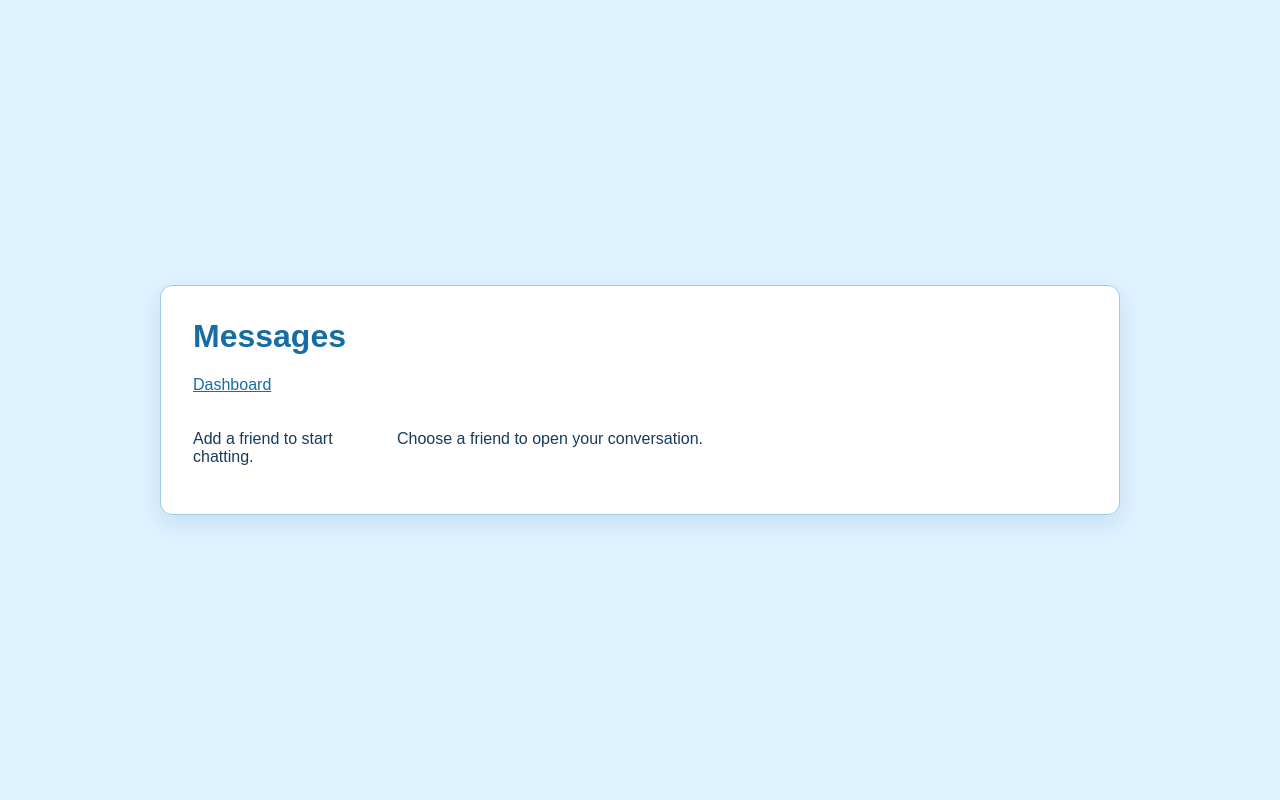
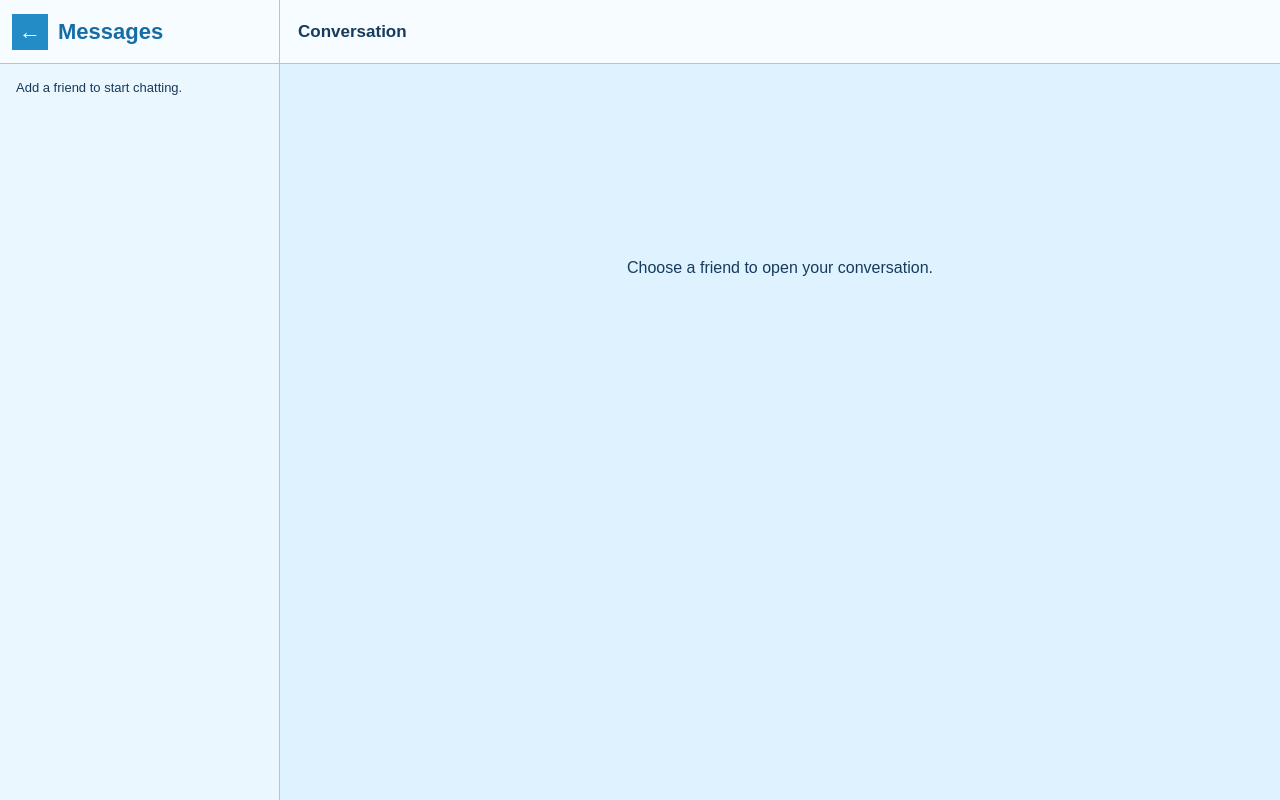
Before and after one commit to cyrusdidit/nexusspace, a PHP site: page /pages/messages.php in a window 1280 px wide. Run offline with PHP 8.4, Linux system fonts and the light colour scheme; the visitor is signed in with stand-in values (Sample User, id 1); data that the repository does not hold is empty.

Commit message:
began messgaes page layout

```diff
--- a/assets/css/style.css
+++ b/assets/css/style.css
@@ -288,20 +288,48 @@ a {
 .people-list li { display: flex; align-items: center; justify-content: space-between; gap: 12px; padding: 12px 0; border-bottom: 1px solid #b9e3f8; }
 .people-list .button { margin: 0; flex-shrink: 0; }
 .person-link { display: flex; align-items: center; gap: 10px; overflow-wrap: anywhere; min-width: 0; }
-.messages-page { width: min(100%, 960px); }
-.messaging-nav { margin-bottom: 20px; }
-.messaging-layout { display: grid; grid-template-columns: 180px minmax(0, 1fr); gap: 24px; }
-.conversation-list a { display: block; padding: 10px; overflow-wrap: anywhere; border-radius: 4px; }
-.conversation-list a[aria-current] { background: #dff2ff; font-weight: bold; }
-.conversation h2 { margin: 0 0 12px; overflow-wrap: anywhere; }
-.conversation-messages { height: 380px; overflow-y: auto; padding: 12px; background: #f6fcff; border: 1px solid #b9e3f8; border-radius: 6px; }
-.conversation-message { background: #dff2ff; border-radius: 8px; padding: 10px; margin: 0 35px 12px 0; overflow-wrap: anywhere; }
-.conversation-message.is-mine { background: #b9e3f8; margin-left: 35px; margin-right: 0; }
-.conversation-message p { white-space: pre-wrap; margin: 6px 0; }
-.conversation textarea { width: 100%; resize: vertical; min-height: 80px; font: inherit; border: 1px solid #79b9dd; border-radius: 6px; padding: 10px; }
-.conversation form button { margin-top: 8px; }
-.message-status { font-size: 13px; }
-@media (max-width: 600px) { .messaging-layout { grid-template-columns: 1fr; } .conversation-list { max-height: 140px; overflow-y: auto; } .messages-page { padding: 20px; } }
+.messages-body { display: block; min-height: 100vh; min-height: 100dvh; padding: 0; overflow: hidden; background: #dff2ff; }
+main.messages-page { display: grid; grid-template-columns: 280px minmax(0, 1fr); width: 100%; max-width: none; height: 100vh; height: 100dvh; min-height: 0; overflow: hidden; padding: 0; border: 0; border-radius: 0; background: #f6fcff; box-shadow: none; }
+.messages-page.is-profile-open { grid-template-columns: 280px minmax(0, 1fr) 320px; }
+.messages-sidebar { display: flex; min-width: 0; min-height: 0; flex-direction: column; border-right: 1px solid #9dcce8; background: #eaf7ff; }
+.messages-sidebar-header { display: flex; align-items: center; flex: 0 0 64px; gap: 10px; padding: 10px 12px; border-bottom: 1px solid #9dcce8; background: #f6fcff; }
+.messages-sidebar-header h1 { min-width: 0; margin: 0; overflow: hidden; font-size: 22px; text-overflow: ellipsis; white-space: nowrap; }
+.messages-dashboard-link, .conversation-mobile-back { display: grid; place-items: center; flex: 0 0 36px; width: 36px; height: 36px; background: #238bc5; color: #fff; font-size: 22px; line-height: 1; text-decoration: none; }
+.messages-dashboard-link:hover, .conversation-mobile-back:hover { background: #166da5; color: #fff; text-decoration: none; }
+.conversation-list { min-height: 0; overflow-x: hidden; overflow-y: auto; }
+.conversation-list > p { margin: 16px; font-size: 13px; }
+.conversation-list a { display: block; min-height: 58px; padding: 12px 14px; overflow: hidden; border-bottom: 1px solid #cce7f5; color: #163b5c; text-decoration: none; text-overflow: ellipsis; white-space: nowrap; }
+.conversation-list a:hover { background: #dff2ff; }
+.conversation-list a[aria-current] { background: #b9e3f8; font-weight: 700; }
+.conversation-list small { margin-top: 4px; overflow: hidden; font-size: 11px; font-weight: 400; text-overflow: ellipsis; white-space: nowrap; }
+.conversation { display: flex; min-width: 0; min-height: 0; flex-direction: column; background: #dff2ff; }
+.conversation-header { display: flex; align-items: center; flex: 0 0 64px; gap: 10px; padding: 10px 18px; border-bottom: 1px solid #9dcce8; background: #f6fcff; }
+.conversation-header h2 { min-width: 0; margin: 0; overflow: hidden; font-size: 17px; text-overflow: ellipsis; white-space: nowrap; }
+.conversation-header h2 a { color: #163b5c; text-decoration: none; }
+.conversation-mobile-back { display: none; }
+.conversation-content { display: flex; flex: 1; min-height: 0; flex-direction: column; padding: 14px 18px; }
+.conversation-empty { display: grid; flex: 1; min-height: 0; place-items: center; padding: 24px; text-align: center; }
+.conversation-messages { flex: 1; min-height: 0; overflow-y: auto; padding: 14px; border: 1px solid #b9e3f8; background: #f6fcff; }
+.conversation-message { max-width: min(72%, 680px); margin: 0 auto 12px 0; padding: 10px; overflow-wrap: anywhere; border-radius: 8px; background: #eaf7ff; }
+.conversation-message.is-mine { margin-right: 0; margin-left: auto; background: #b9e3f8; }
+.conversation-message p { margin: 6px 0; white-space: pre-wrap; }
+.conversation-content form { display: grid; grid-template-columns: minmax(0, 1fr) auto; flex: 0 0 auto; gap: 8px; padding-top: 10px; }
+.conversation textarea { width: 100%; min-height: 52px; max-height: 140px; padding: 10px; resize: vertical; border: 1px solid #79b9dd; border-radius: 6px; font: inherit; }
+.conversation form button { align-self: stretch; min-width: 72px; margin: 0; }
+.message-status { grid-column: 1 / -1; min-height: 16px; margin: 4px 0 0; font-size: 13px; }
+.conversation-profile { min-width: 0; min-height: 0; overflow-y: auto; border-left: 1px solid #9dcce8; background: #f6fcff; }
+.conversation-profile[hidden] { display: none; }
+
+@media (max-width: 700px) {
+    .messages-page, .messages-page.is-profile-open { display: block; }
+    .messages-sidebar, .conversation, .conversation-profile { width: 100%; height: 100%; }
+    .messages-page.has-selected-conversation .messages-sidebar { display: none; }
+    .messages-page:not(.has-selected-conversation) .conversation { display: none; }
+    .messages-page.is-profile-open .messages-sidebar, .messages-page.is-profile-open .conversation { display: none; }
+    .conversation-mobile-back { display: grid; }
+    .conversation-content { padding: 10px; }
+    .conversation-message { max-width: 86%; }
+}
 
 /* Week II dashboard shell */
 body.dashboard-page {
--- a/pages/messages.php
+++ b/pages/messages.php
@@ -119,15 +119,17 @@ if ($isJson) {
 <head>
     <meta charset="utf-8">
     <meta name="viewport" content="width=device-width, initial-scale=1">
-    <title>Messages · NexusSpace</title>
+    <title>Messages &middot; NexusSpace</title>
     <link rel="stylesheet" href="../assets/css/style.css?v=<?= filemtime(__DIR__ . '/../assets/css/style.css') ?>">
     <script src="../assets/js/messages.js?v=<?= filemtime(__DIR__ . '/../assets/js/messages.js') ?>" defer></script>
 </head>
-<body>
-    <main class="card messages-page">
-        <h1>Messages</h1>
-        <nav class="messaging-nav"><a href="../index.php">Dashboard</a></nav>
-        <div class="messaging-layout">
+<body class="messages-body">
+    <main class="messages-page<?= $selectedFriend ? ' has-selected-conversation' : '' ?>" data-messages-page>
+        <section class="messages-sidebar" aria-label="Messages navigation">
+            <header class="messages-sidebar-header">
+                <a class="messages-dashboard-link" href="../index.php" aria-label="Back to dashboard" title="Back to dashboard">&larr;</a>
+                <h1>Messages</h1>
+            </header>
             <aside class="conversation-list" aria-label="Choose a friend">
                 <?php if (!$friends): ?><p>Add a friend to start chatting.</p><?php endif; ?>
                 <?php foreach ($friends as $friend): ?>
@@ -139,9 +141,18 @@ if ($isJson) {
                     </a>
                 <?php endforeach; ?>
             </aside>
-            <section class="conversation" aria-label="Conversation">
+        </section>
+        <section class="conversation" aria-label="Conversation">
+            <header class="conversation-header">
                 <?php if ($selectedFriend): ?>
+                    <a class="conversation-mobile-back" href="messages.php" aria-label="Back to friends">&larr;</a>
                     <h2><a href="profile.php?id=<?= $selectedId ?>"><?= htmlspecialchars($selectedFriend['username'], ENT_QUOTES, 'UTF-8') ?></a></h2>
+                <?php else: ?>
+                    <h2>Conversation</h2>
+                <?php endif; ?>
+            </header>
+            <?php if ($selectedFriend): ?>
+                <div class="conversation-content">
                     <?php if ($hasOlder): ?><a href="messages.php?user=<?= $selectedId ?>&amp;before=<?= (int) $messages[0]['id'] ?>">Older messages</a><?php endif; ?>
                     <?php if ($before): ?><p><a href="messages.php?user=<?= $selectedId ?>">Back to latest messages</a></p><?php endif; ?>
                     <div class="conversation-messages" data-message-list data-viewer="<?= $currentUserId ?>" data-poll="<?= $before ? 'false' : 'true' ?>" role="log" aria-label="Messages" tabindex="0">
@@ -157,17 +168,21 @@ if ($isJson) {
                     <?php if (!$before): ?>
                     <form method="post" action="messages.php?user=<?= $selectedId ?>" data-message-form data-friend-name="<?= htmlspecialchars($selectedFriend['username'], ENT_QUOTES, 'UTF-8') ?>">
                         <input type="hidden" name="token" value="<?= htmlspecialchars($token, ENT_QUOTES, 'UTF-8') ?>">
-                        <label for="message-content">Message</label>
+                        <label class="sr-only" for="message-content">Message</label>
                         <textarea id="message-content" name="content" rows="3" maxlength="2000" required><?= htmlspecialchars($content, ENT_QUOTES, 'UTF-8') ?></textarea>
                         <button type="submit">Send</button>
                     </form>
                     <?php endif; ?>
-                <?php elseif (!$error): ?>
-                    <p>Choose a friend to open your conversation.</p>
-                <?php endif; ?>
-                <p class="message-status" data-message-status role="status"><?= htmlspecialchars($error, ENT_QUOTES, 'UTF-8') ?></p>
-            </section>
-        </div>
+                    <p class="message-status" data-message-status role="status"><?= htmlspecialchars($error, ENT_QUOTES, 'UTF-8') ?></p>
+                </div>
+            <?php else: ?>
+                <div class="conversation-empty">
+                    <?php if (!$error): ?><p>Choose a friend to open your conversation.</p><?php endif; ?>
+                    <p class="message-status" data-message-status role="status"><?= htmlspecialchars($error, ENT_QUOTES, 'UTF-8') ?></p>
+                </div>
+            <?php endif; ?>
+        </section>
+        <aside class="conversation-profile" data-conversation-profile aria-label="Conversation profile" hidden></aside>
     </main>
 </body>
 </html>
```
